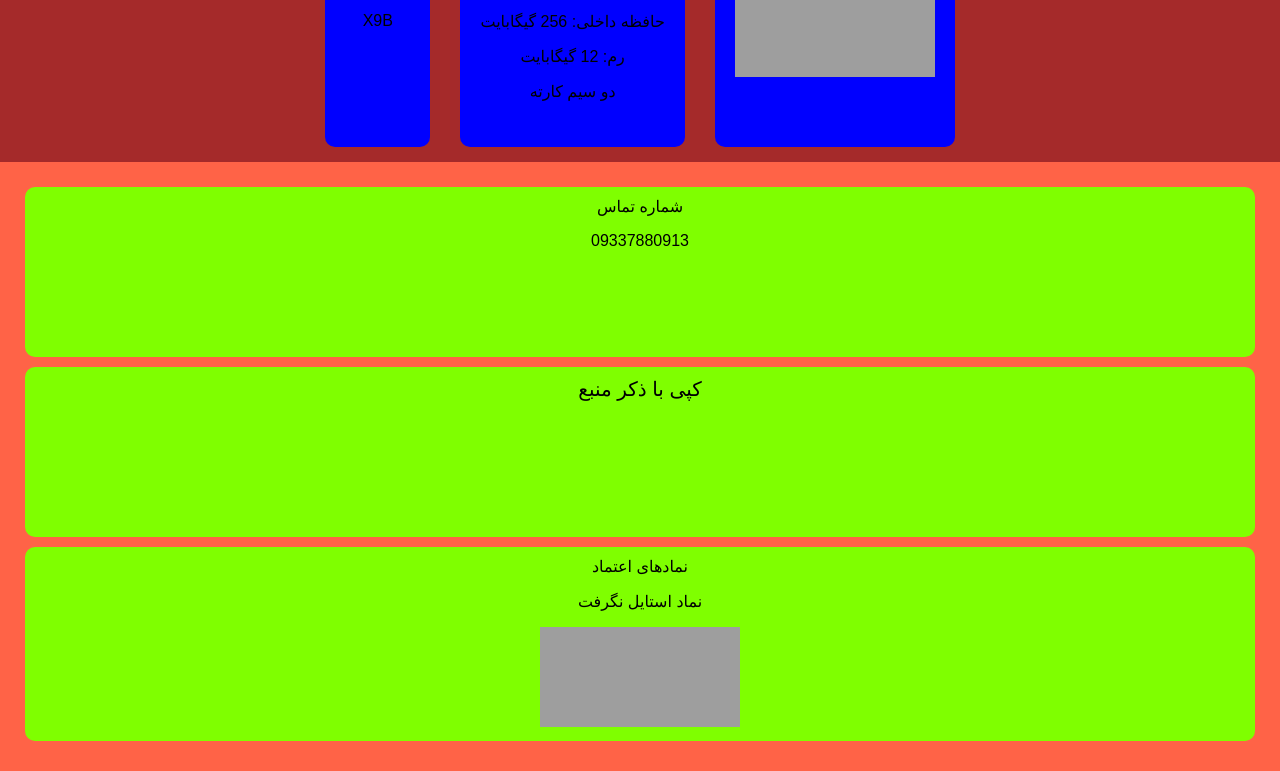
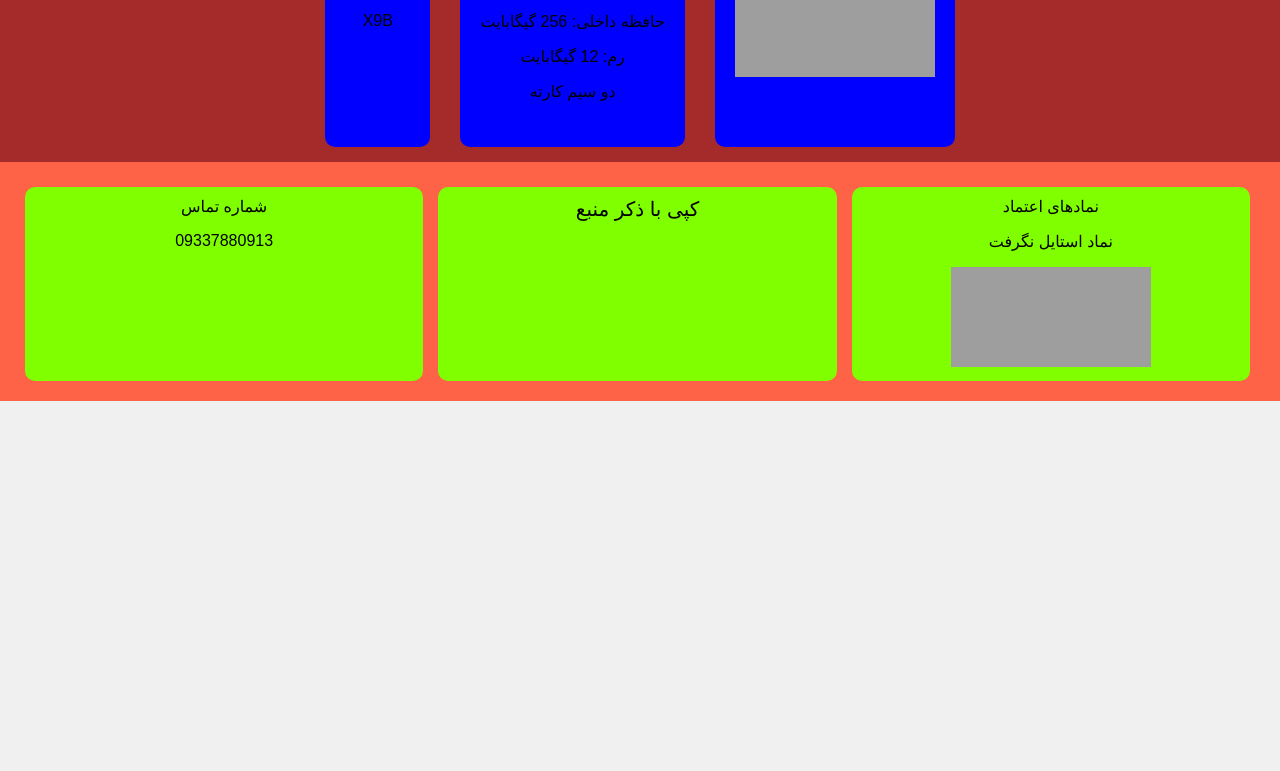
Before and after one commit to me8686/mobilestore, a PHP site: page /aner.php in a window 1280 px wide. Shown: the part 176-947 px from the top of the page. After the commit the page ends 577 px from the top, so only its background shows below. Run offline with PHP 8.4, Linux system fonts and the light colour scheme; grey boxes are pictures that could not be loaded.

Commit message:
Update siteghaleb.css

```diff
--- a/siteghaleb.css
+++ b/siteghaleb.css
@@ -119,3 +119,27 @@ nav a:hover {
     height: 100px;
     border: 5px;
 }
+
+footer {
+    background-color: tomato;
+    padding: 20px;
+    display: flex; /* اضافه کردن فلکس برای نمایش افقی */
+    justify-content: space-between; /* فاصله بین بخش‌ها */
+}
+
+footer section {
+    background-color: chartreuse;
+    padding: 10px;
+    margin-bottom: 0; /* حذف فاصله زیر */
+    flex: 1; /* هر بخش به اندازه مساوی فضا رو اشغال کنه */
+    margin-right: 10px; /* فاصله بین بخش‌ها */
+}
+
+aside a {
+    color: white; /* تغییر رنگ لینک‌ها به سفید */
+    text-decoration: none; /* حذف خط زیر لینک */
+}
+
+aside a:hover {
+    color: yellow; /* تغییر رنگ لینک در حالت hover */
+}
```
